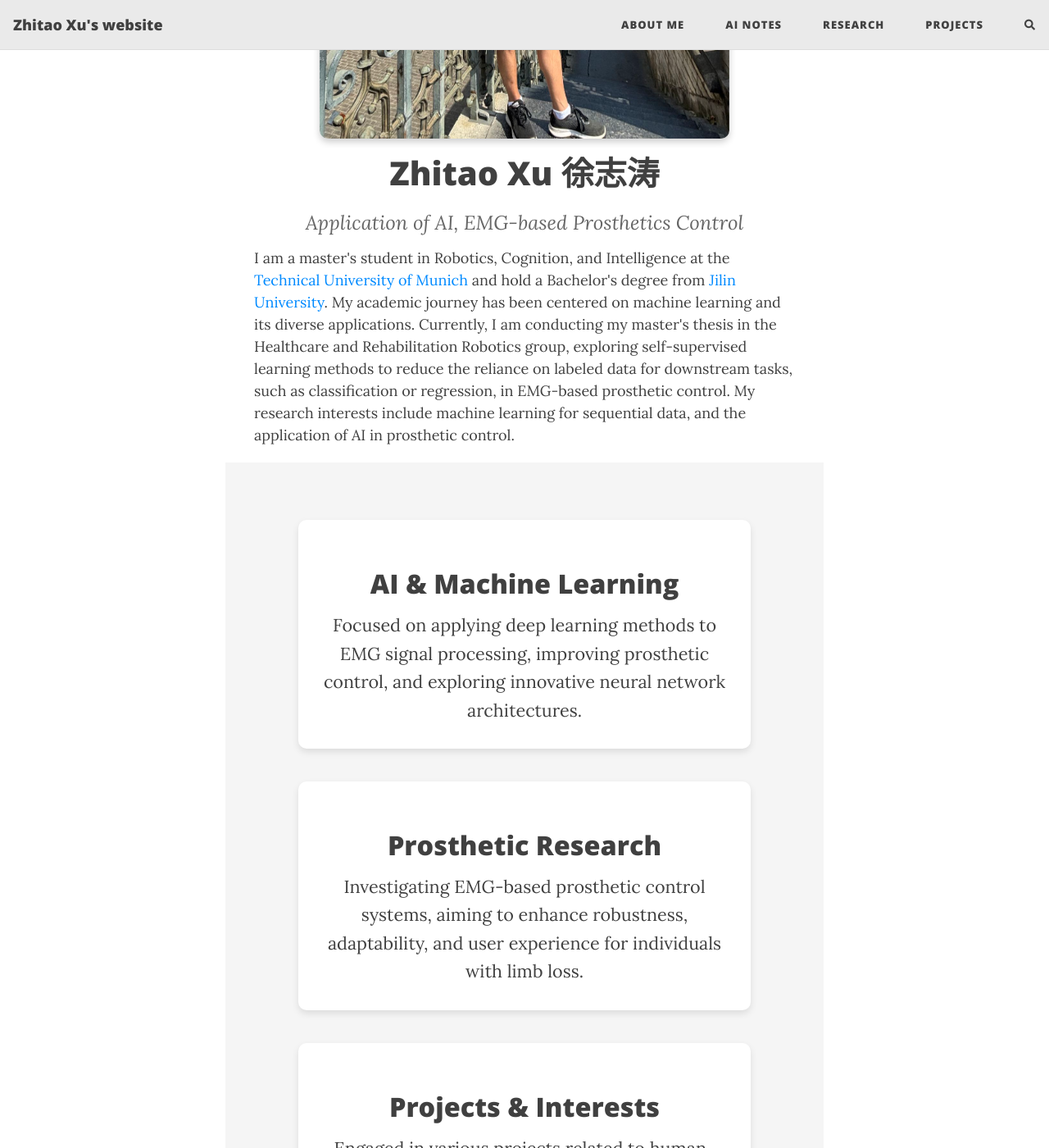
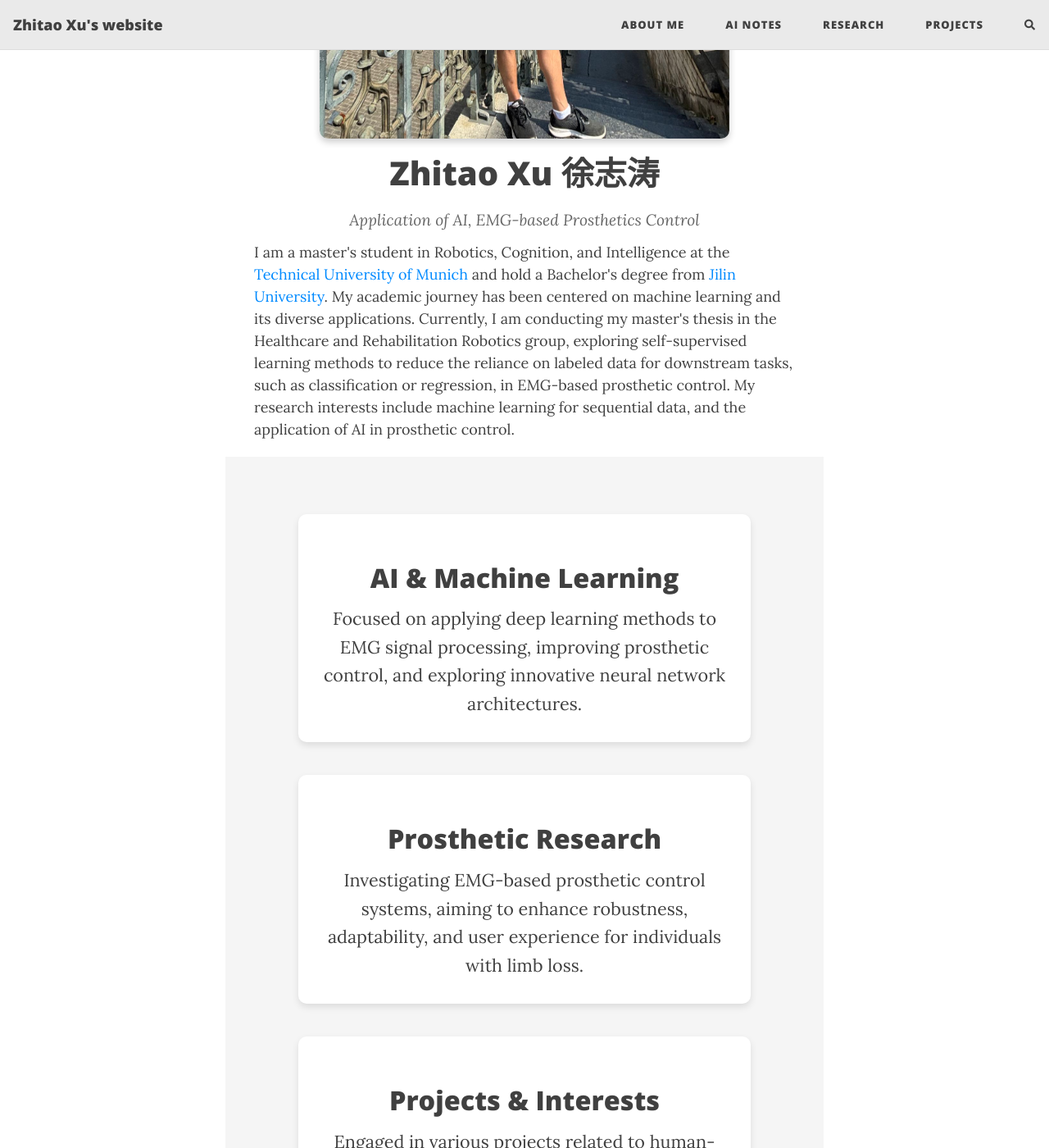
Before and after one commit to HerrXu01/herrxu01.github.io, a Jekyll site: the page built from index.html, in a window 1280 px wide and 1400 px high, scrolled down 758 px. Shown: the whole window at 82% size. Built offline with Jekyll 4.4.1, drawn with Linux system fonts in a browser that asks for light colours; the list of posts is cut into pages by our own code; comment, search, counter and statistics services are not loaded.

Commit message:
adjust subtitle

```diff
--- a/assets/css/beautifuljekyll.css
+++ b/assets/css/beautifuljekyll.css
@@ -1292,7 +1292,7 @@ footer .social-network-links a::before {
 
 /* Subtitle Styling */
 .page-subtitle {
-  font-size: 1.5rem; /* 调整字体大小 */
+  font-size: 1.2rem; /* 调整字体大小 */
   text-align: center; /* 使文字居中 */
   margin-top: 15px; /* 调整副标题和主标题之间的距离 */
   color: #666; /* 设置字体颜色 */
```
